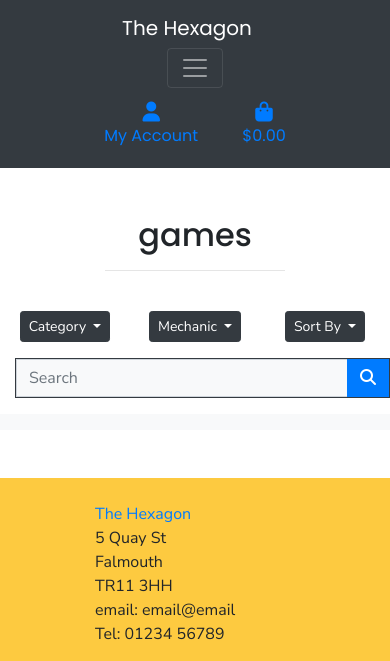
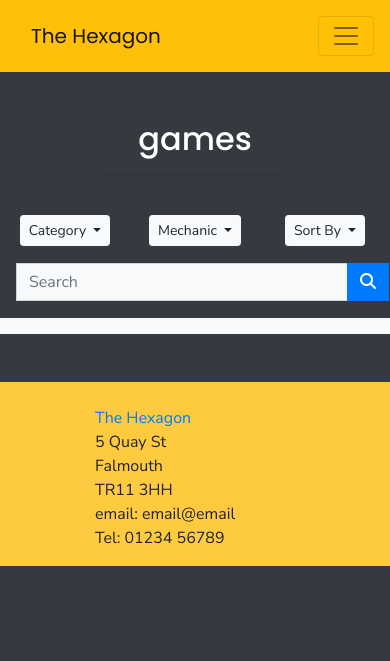
Before and after one commit to BonnieMcb/boardgame, a Django app: page /games/ in a window 390 px wide. Shown: the top 661 px of the page. Run offline with Django 3.2, Linux system fonts and the light colour scheme; the visitor is signed in with stand-in values (Sample User, id 1); data comes from the database, SQL or seed files in the repository; data that the repository does not hold is empty; some libraries are stand-ins or nearby versions.

Commit message:
Refactor and style nav bar for responsiveness

```diff
--- a/games/templates/games/games.html
+++ b/games/templates/games/games.html
@@ -11,7 +11,7 @@
 {% block page_header %}
 <div class="container header-container mt-5">
     <div class="row">
-        <div class="col text-center mb-4">
+        <div class="col text-center mb-4 text-white">
             <h2 class="logo-font">Games</h2>
             <hr class="w-50">
         </div>
@@ -29,8 +29,8 @@
             <div class="col-sm-9">
                 <div class="row mb-3">
                     <div class="col-lg-2 col-4 mb-3 mb-lg-0 d-flex justify-content-center">
-                        <div class="dropdown">
-                            <button class="btn btn-sm btn-dark dropdown-toggle" type="button" id="category-dropdown" data-toggle="dropdown" aria-haspopup="true" aria-expanded="false">
+                        <div class="dropdown d-flex align-items-center">
+                            <button class="btn btn-sm btn-light dropdown-toggle" type="button" id="category-dropdown" data-toggle="dropdown" aria-haspopup="true" aria-expanded="false">
                                 Category
                             </button>
                             <div class="dropdown-menu dropdown-fixed-h" aria-labelledby="category-dropdown">
@@ -45,8 +45,8 @@
                         </div>
                     </div>
                     <div class="col-lg-2 col-4 mb-3 mb-lg-0 d-flex justify-content-center">
-                        <div class="dropdown">
-                            <button class="btn btn-sm btn-dark dropdown-toggle" type="button" id="mechanic-dropdown" data-toggle="dropdown" aria-haspopup="true" aria-expanded="false">
+                        <div class="dropdown d-flex align-items-center">
+                            <button class="btn btn-sm btn-light dropdown-toggle" type="button" id="mechanic-dropdown" data-toggle="dropdown" aria-haspopup="true" aria-expanded="false">
                                 Mechanic
                             </button>
                             <div class="dropdown-menu dropdown-fixed-h" aria-labelledby="mechanic-dropdown">
@@ -61,8 +61,8 @@
                         </div>
                     </div>
                     <div class="col-lg-2 col-4 mb-3 mb-lg-0 d-flex justify-content-center">
-                        <div class="dropdown">
-                            <button class="btn btn-sm btn-dark dropdown-toggle" type="button" id="sort-dropdown" data-toggle="dropdown" aria-haspopup="true" aria-expanded="false">
+                        <div class="dropdown d-flex align-items-center">
+                            <button class="btn btn-sm btn-light dropdown-toggle" type="button" id="sort-dropdown" data-toggle="dropdown" aria-haspopup="true" aria-expanded="false">
                                 Sort By
                             </button>
                             <div class="dropdown-menu" aria-labelledby="sort-dropdown">
@@ -105,8 +105,8 @@
                 <div class="row">
                 {% for product in page_obj %}
                 {% if product.is_visible %}
-                    <div class="card col-xl-2 col-lg-4 my-3 border-0">
-                        <div class="card-body game-img-container bg-white">
+                    <div class="card col-xl-2 col-lg-4 my-3 border-0 bg-transparent">
+                        <div class="card-body game-img-container">
                             <a href="{% url 'game_detail' product.id %}"> <!-- Image that links to game detail page -->
                                 <img class="card-img-top" src="{{ product.image_url }}" alt="{{ product.names }}">
                             </a>
@@ -116,9 +116,9 @@
                                 <p class="text-truncate game-title">{{ product.names }}</p>
                             </a>
                             {% if product.discounted_price %}
-                            <p class="lead mb-1 text-right font-weight-bold">€{{ product.discounted_price }}<span class="ml-2 text-muted font-weight-normal"><del>€{{ product.price }}</del></span></p>
+                            <p class="lead mb-1 text-right text-white font-weight-bold">€{{ product.discounted_price }}<span class="ml-2 text-muted font-weight-normal"><del>€{{ product.price }}</del></span></p>
                             {% else %}
-                            <p class="lead mb-1 text-right font-weight-bold">€{{ product.price }}</p>
+                            <p class="lead mb-1 text-right text-white font-weight-bold">€{{ product.price }}</p>
                             {% endif %}
                             <form class="form float-right" action="{% url 'add_to_bag' product.id %}" method="POST">
                                 {% csrf_token %}
--- a/static/css/base.css
+++ b/static/css/base.css
@@ -24,6 +24,10 @@ body {
 
 .description-icon {
 
+}
+
+.card-footer {
+    background-color: rgba(0, 0, 0, 0.2);
 }
 
 .btt-link,
--- a/templates/base.html
+++ b/templates/base.html
@@ -43,28 +43,8 @@
     <title>The Hexagon {% block extra_title %}{% endblock %}</title>
     </head>
 
-  <body>
-
+  <body class="bg-dark">
     {% include 'includes/navbar.html' %}
-
-
-    <!-- <header class="container-fluid fixed-top">
-             <div id="topnav" class="row bg-white pt-lg-2 d-none d-lg-flex"> -->
-
-
-                <!-- search box
-                    <div class="row bg-white">
-                    <nav class="navbar navbar-expand-lg navbar-light">
-                        <button class="navbar-toggler" type="button" data-toggle="collapse" data-target="#main-nav" aria-controls="main-nav" aria-expanded="false" aria-label="Toggle navigation">
-                            <span class="navbar-toggler-icon"></span>
-                        </button>  -->
-                        <!-- {% include 'includes/mobile-nav.html' %}
-                        -->
-                    <!-- </nav>
-                </div> -->
-
-            <!-- </div>
-       </header> -->
 
     {% if messages %}
        <div class="message-container"></div>
--- a/templates/includes/navbar.html
+++ b/templates/includes/navbar.html
@@ -1,57 +1,44 @@
-<nav class="navbar navbar-expand-lg flex-column flex-md-row navbar-dark bg-dark">
-    <a class="navbar-brand" href="{% url 'home' %}">The Hexagon</a>
+<nav class="navbar navbar-light navbar-expand-lg flex-column flex-md-row bg-warning py-3">
+    <div class="row w-100 mx-0">
+        <a class="col-lg-3 col navbar-brand m-0" href="{% url 'home' %}">The Hexagon</a>
         <button class="navbar-toggler" type="button" data-toggle="collapse" data-target="#navbarSupportedContent" aria-controls="navbarSupportedContent" aria-expanded="false" aria-label="Toggle navigation">
             <span class="navbar-toggler-icon"></span>
         </button>
-    <div class="collapse navbar-collapse d-lg-flex justify-content-end" id="navbarSupportedContent">
-        <ul class="navbar-nav d-flex justify-content-end">
-            <li class="nav-item mx-4">
+        <div class="col-lg-9 collapse navbar-collapse d-lg-flex justify-content-center" id="navbarSupportedContent">
+            <div class="col-lg-8">
+                <ul class="navbar-nav d-flex justify-content-center">
+                    <li class="nav-item mx-lg-4 mx-0">
                         <a class="nav-link" href="{% url 'games' %}">games</a>
                     </li>
-            <li class="nav-item mx-4">
+                    <li class="nav-item mx-lg-4 mx-0">
                         <a class="nav-link" href="{% url 'membership' %}">membership</a>
                     </li>
-            <li class="nav-item mx-4">
+                    <li class="nav-item mx-lg-4 mx-0">
                         <a class="nav-link" href="{% url 'events' %}">events</a>
                     </li>
                 </ul>
             </div>
-    <div class="col-12 col-lg-4 my-auto py-1 py-lg-0">
-        <ul class="list-inline list-unstyled text-center text-lg-right my-0">
-            <li class="list-inline-item dropdown">
-                <a class="text-black nav-link" href="#" id="user-options" data-toggle="dropdown" aria-haspopup="true" aria-expanded="false">
-                    <div class="text-center">
-                        <div><i class="fas fa-user fa-lg"></i></div>
-                        <p class="my-0">My Account</p>
+            <div class="col-lg-4">
+                <ul class="navbar-nav d-flex justify-content-end">
+                    <li class="nav-item">
+                        <a class="text-dark nav-link" href="{% url 'profile' %}">
+                            <div class="">
+                                <i class="fas fa-user mr-1"></i>
                             </div>
                         </a>
-                <div class="dropdown-menu border-0" aria-labelledby="user-options">
-                    {% if request.user.is_authenticated %}
-                        {% if request.user.is_superuser %}
-                            <a href="" class="dropdown-item">Product Management</a>
+                    </li>
+                    <li class="nav-item">
+                        <a class="text-dark nav-link" href="{% url 'view_bag' %}">
+                            <div class="">
+                                <i class="fas fa-shopping-bag mr-1"></i>
+                                {% if product_count > 0 %}
+                                    <span class="font-weight-bold">{{ product_count }}</span>
                                 {% endif %}
-                        <a href="{% url 'profile' %}" class="dropdown-item">My Profile</a>
-                        <a href="{% url 'account_logout' %}" class="dropdown-item">Logout</a>
-                    {% else %}
-                        <a href="{% url 'account_signup' %}" class="dropdown-item">Register</a>
-                        <a href="{% url 'account_login' %}" class="dropdown-item">Login</a>
-                    {% endif %}
-                </div>
-            </li>
-            <li class="list-inline-item">
-                <a class="{% if grand_total %}text-info font-weight-bold{% else %}text-black{% endif %} nav-link" href="{% url 'view_bag' %}">
-                    <div class="text-center">
-                        <div><i class="fas fa-shopping-bag fa-lg"></i></div>
-                        <p class="my-0">
-                            {% if grand_total %}
-                                ${{ grand_total|floatformat:2 }}
-                            {% else %}
-                                $0.00
-                            {% endif %}
-                        </p>
                             </div>
                         </a>
                     </li>
                 </ul>
             </div>
+        </div>
+    </div>
 </nav>
```
Lines whose indentation alone changed are shown as unchanged.
